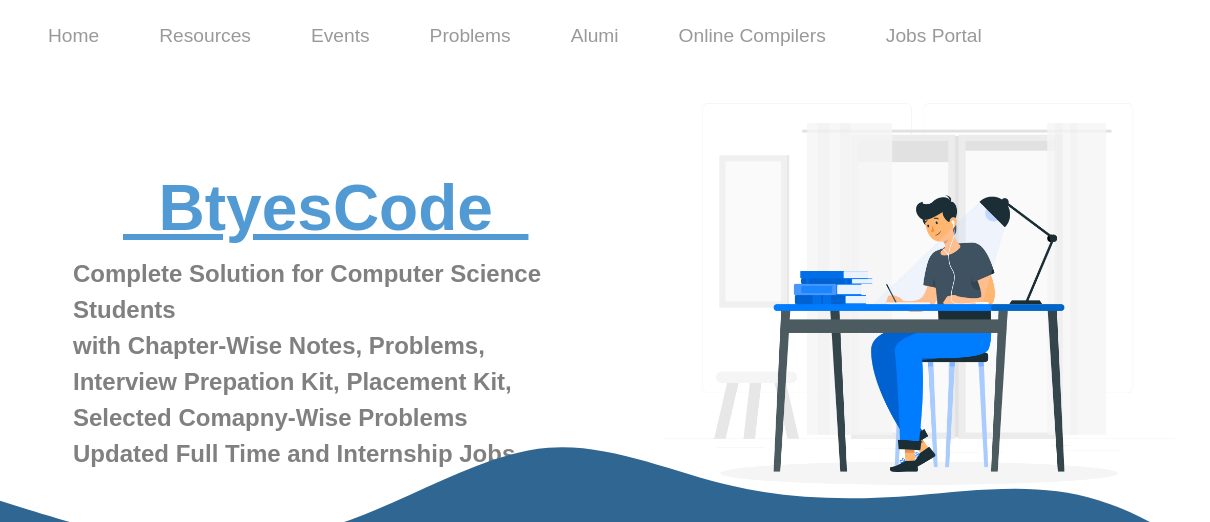
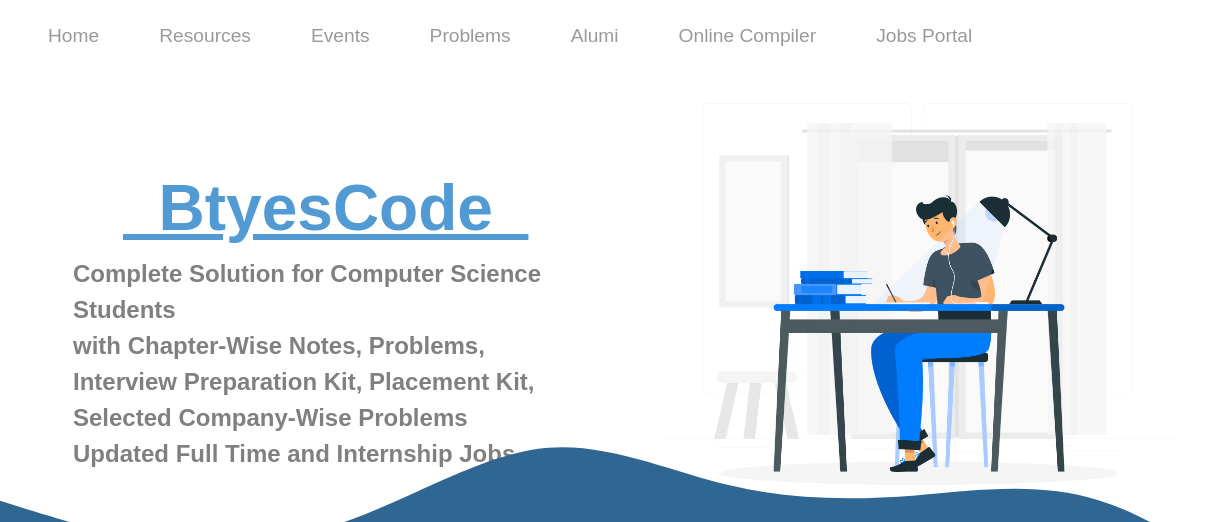
Before and after one commit to Utkarshrajmishra/BtyesCode.github.io, a plain HTML site: page index.html in a window 1280 px wide. Shown: the top 522 px of the page, 0-1210 px from the left. Drawn offline with Linux system fonts and the light colour scheme.

Commit message:
Update index.html

```diff
--- a/index.html
+++ b/index.html
@@ -23,7 +23,7 @@
             </li>
             <li> <a href="placement_cell.html">Alumi</a>
             </li>
-            <li><a href="problems.html">Online Compilers</a></li>
+            <li><a href="problems.html">Online Compiler</a></li>
          <li> <a href="aboutud.html">Jobs Portal</a></li>
         </ul>
     </div>
@@ -41,7 +41,7 @@
      </div>
      <div id="banner">
             <h1><u>&nbsp BtyesCode &nbsp</u></h1>
-           <h2>Complete Solution for Computer Science  <br>Students <br> with Chapter-Wise Notes, Problems, <br>Interview Prepation Kit, Placement Kit,<br> Selected Comapny-Wise Problems <br>
+           <h2>Complete Solution for Computer Science  <br>Students <br> with Chapter-Wise Notes, Problems, <br>Interview Preparation Kit, Placement Kit,<br> Selected Company-Wise Problems <br>
            Updated Full Time and Internship Jobs </h2>
            <!--<button><a href="reso.html">Get Started</a></button>
             <button><a href="placement_cell.html">Interview Preparation</a></button>-->
```
